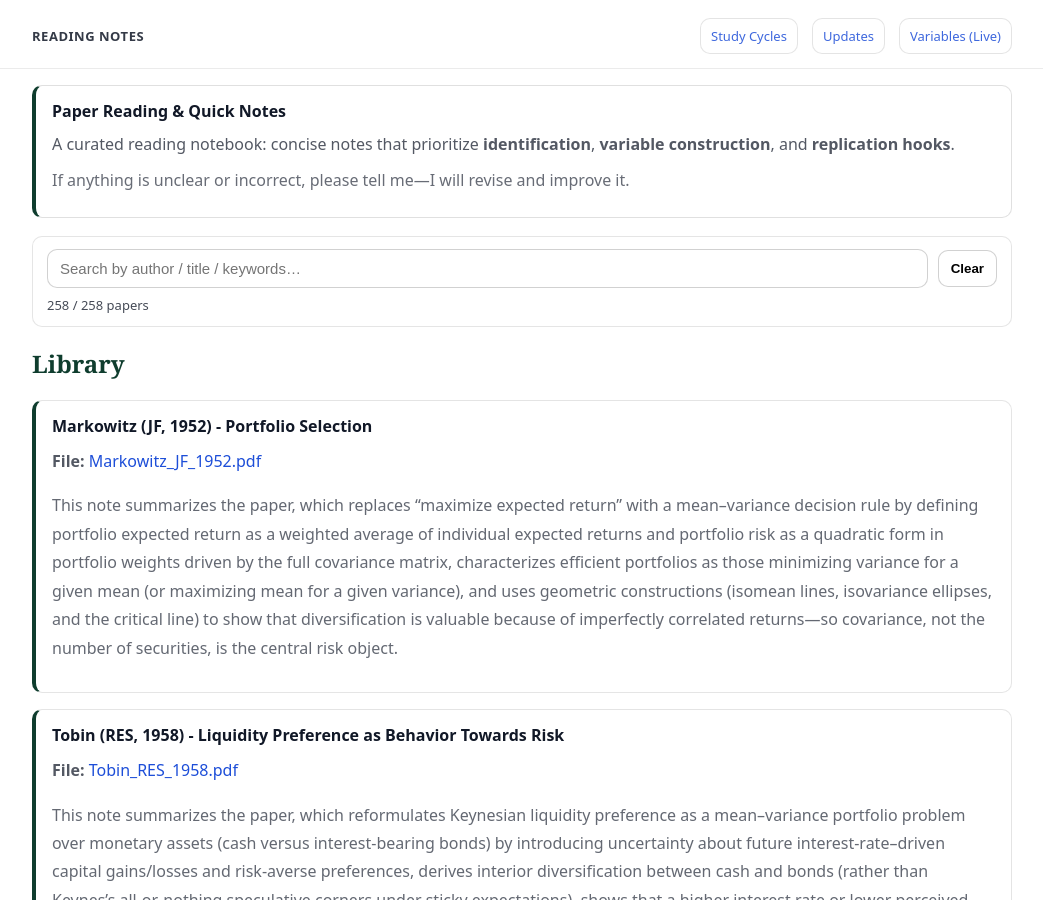
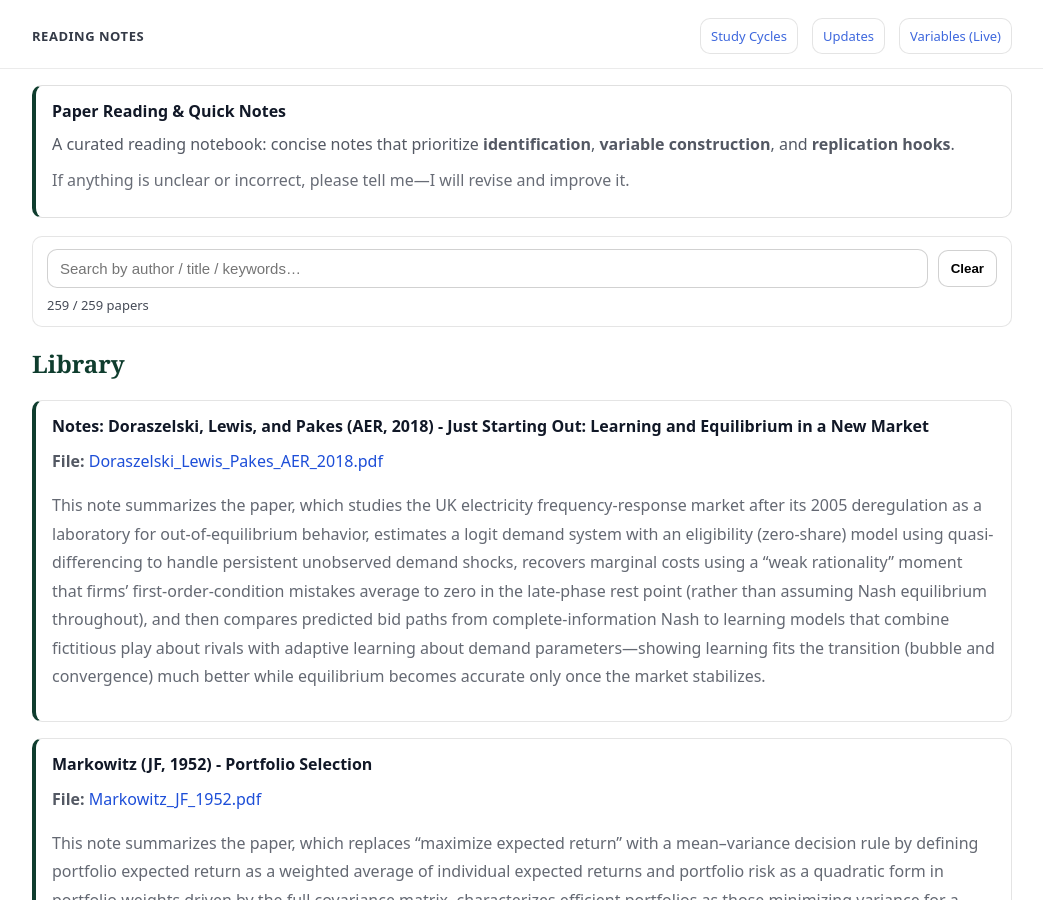
Before and after one commit to yaxinzn/study-archive, a Jekyll site: the page built from reading/index.md, in a window 1280 px wide and 900 px high. Shown: the whole window, without its empty margins (118-1161 px from the left). Built offline with Jekyll 4.4.1, drawn with Linux system fonts in a browser that asks for light colours.

Commit message:
Reading: add/update Doraszelski_Lewis_Pakes_AER_2018.pdf

```diff
--- a/_data/reading.yml
+++ b/_data/reading.yml
@@ -1,3 +1,7 @@
+- title: "Notes: Doraszelski, Lewis, and Pakes (AER, 2018) - Just Starting Out: Learning and Equilibrium in a New Market"
+  file: "Doraszelski_Lewis_Pakes_AER_2018.pdf"
+  desc: "This note summarizes the paper, which studies the UK electricity frequency-response market after its 2005 deregulation as a laboratory for out-of-equilibrium behavior, estimates a logit demand system with an eligibility (zero-share) model using quasi-differencing to handle persistent unobserved demand shocks, recovers marginal costs using a “weak rationality” moment that firms’ first-order-condition mistakes average to zero in the late-phase rest point (rather than assuming Nash equilibrium throughout), and then compares predicted bid paths from complete-information Nash to learning models that combine fictitious play about rivals with adaptive learning about demand parameters—showing learning fits the transition (bubble and convergence) much better while equilibrium becomes accurate only once the market stabilizes."
+
 - title: "Markowitz (JF, 1952) - Portfolio Selection"
   file: "Markowitz_JF_1952.pdf"
   desc: "This note summarizes the paper, which replaces “maximize expected return” with a mean–variance decision rule by defining portfolio expected return as a weighted average of individual expected returns and portfolio risk as a quadratic form in portfolio weights driven by the full covariance matrix, characterizes efficient portfolios as those minimizing variance for a given mean (or maximizing mean for a given variance), and uses geometric constructions (isomean lines, isovariance ellipses, and the critical line) to show that diversification is valuable because of imperfectly correlated returns—so covariance, not the number of securities, is the central risk object."
```
Also changed, not shown: 1 other file.
